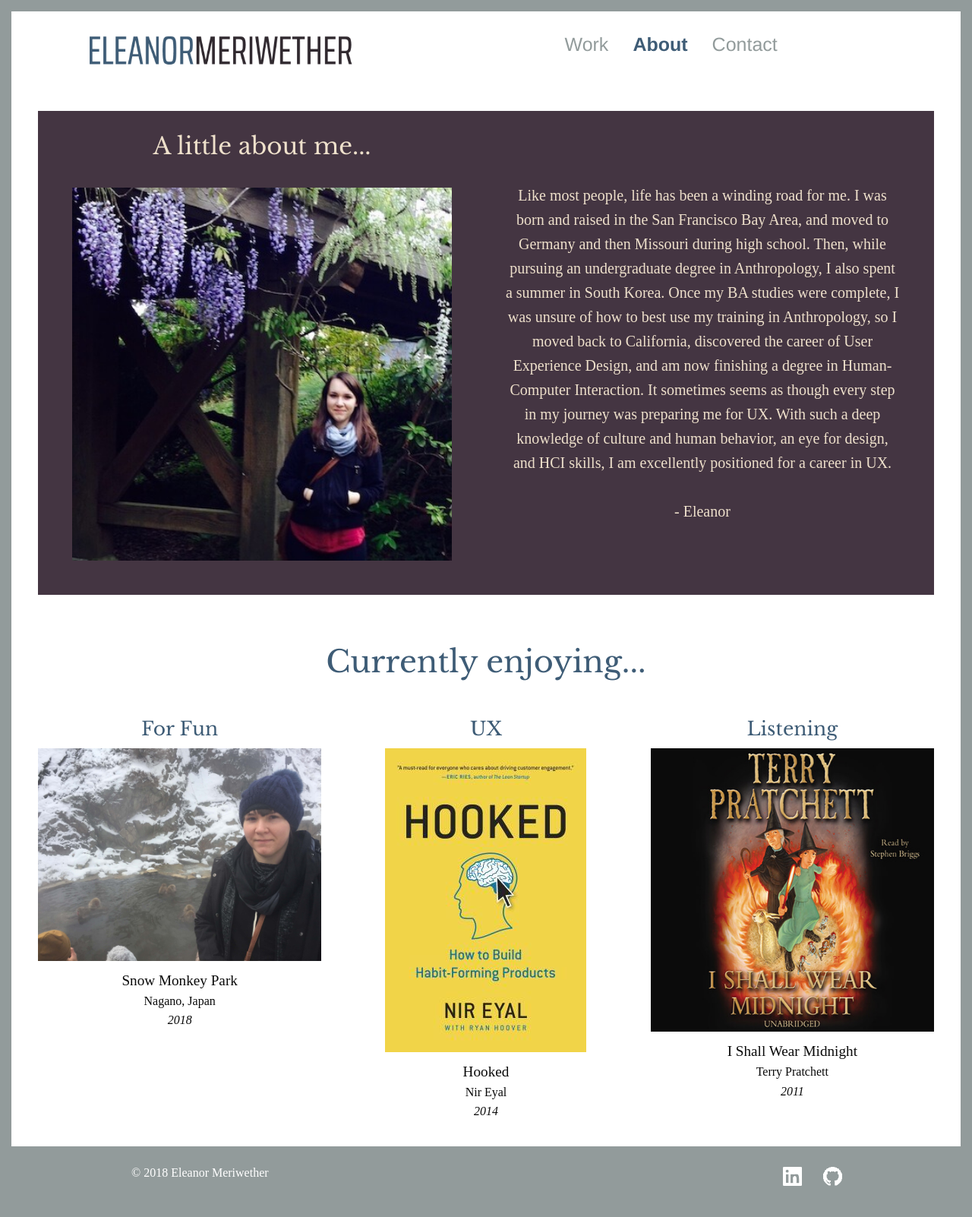
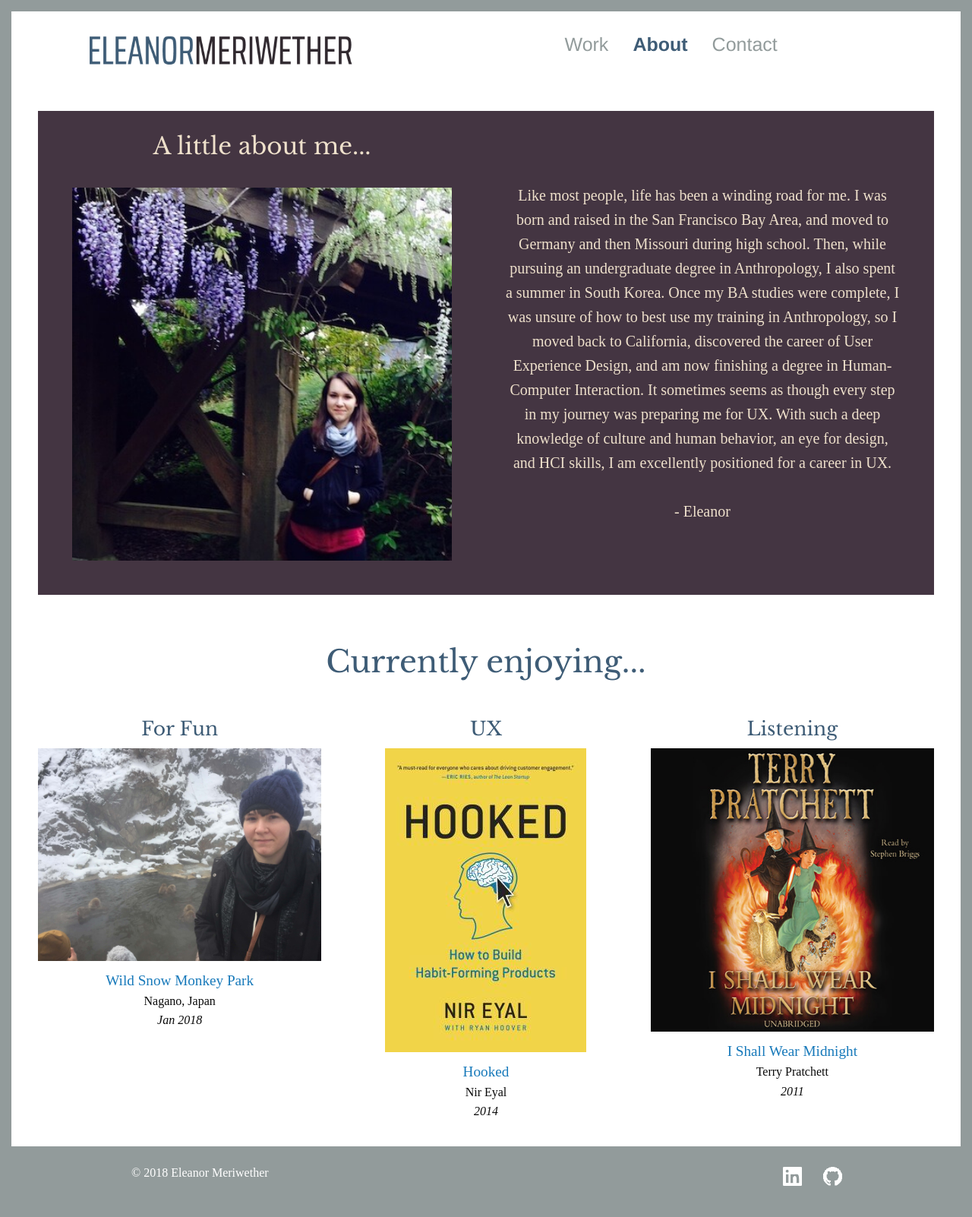
Before and after one commit to emeriwether/emeriwether.github.io, a Jekyll site: the page built from j_about.html, in a window 1280 px wide. Shown: the whole page at 76% size. Built offline with Jekyll 4.4.1, drawn with Linux system fonts in a browser that asks for light colours; some web fonts are replaced.

Commit message:
add links to about me likes items

```diff
--- a/css/app.css
+++ b/css/app.css
@@ -74,7 +74,7 @@
     }
 
     #forFun, #ux, #listening {
-        padding-bottom: 15px;
+        padding-bottom: 20px;
     }
 }
 
--- a/j_about.html
+++ b/j_about.html
@@ -22,17 +22,17 @@ title: About
                                 <div class="medium-4 cell"  id="forFun">
                                     <div class="grid-x">
                                         <div class="cell"><h4 class="title">For Fun</h4></div>
-                                        <div class="cell"><img class="aboutLikesImg" src="img/about/ForFun_SnowMonkeys.jpg"></div>
-                                        <div class="cell"><p class="description">Snow Monkey Park</p></div>
+                                        <div class="cell"><a href="http://en.jigokudani-yaenkoen.co.jp/"><img class="aboutLikesImg" src="img/about/ForFun_SnowMonkeys.jpg"></a></div>
+                                        <div class="cell"><p class="description"><a href="http://en.jigokudani-yaenkoen.co.jp/">Wild Snow Monkey Park</a></p></div>
                                         <div class="cell"><p class="credits">Nagano, Japan</p></div>
-                                        <div class="cell"><p class="year">2018</p></div>
+                                        <div class="cell"><p class="year">Jan 2018</p></div>
                                     </div>
                                 </div>
                                 <div class="medium-4 cell" id="ux">
                                     <div class="grid-x">
                                         <div class="cell"><h4 class="title">UX</h4></div>
-                                        <div class="cell"><img class="aboutLikesImg" src="/img/about/UX_Hooked.jpg"></div>
-                                        <div class="cell"><p class="description">Hooked</p></div>
+                                        <div class="cell"><a href="https://www.goodreads.com/book/show/22668729-hooked"><img class="aboutLikesImg" src="/img/about/UX_Hooked.jpg"></a></div>
+                                        <div class="cell"><p class="description"><a href="https://www.goodreads.com/book/show/22668729-hooked">Hooked</a></p></div>
                                         <div class="cell"><p class="credits">Nir Eyal</p></div>
                                         <div class="cell"><p class="year">2014</p></div>
                                         </div>
@@ -40,8 +40,8 @@ title: About
                                 <div class="medium-4 cell" id="listening">
                                     <div class="grid-x">
                                         <div class="cell"><h4 class="title">Listening</h4></div>
-                                        <div class="cell"><img class="aboutLikesImg" id="listeningImg" src="/img/about/Listening_iShallWearMidnight.jpg"></div>
-                                        <div class="cell"><p class="description">I Shall Wear Midnight</p></div>
+                                        <div class="cell"><a href="https://www.overdrive.com/media/489439/i-shall-wear-midnight"><img class="aboutLikesImg" id="listeningImg" src="/img/about/Listening_iShallWearMidnight.jpg"></a></div>
+                                        <div class="cell"><p class="description"><a href="https://www.overdrive.com/media/489439/i-shall-wear-midnight">I Shall Wear Midnight</a></p></div>
                                         <div class="cell"><p class="credits">Terry Pratchett</p></div>
                                         <div class="cell"><p class="year">2011</p></div>
                                     </div>
```
